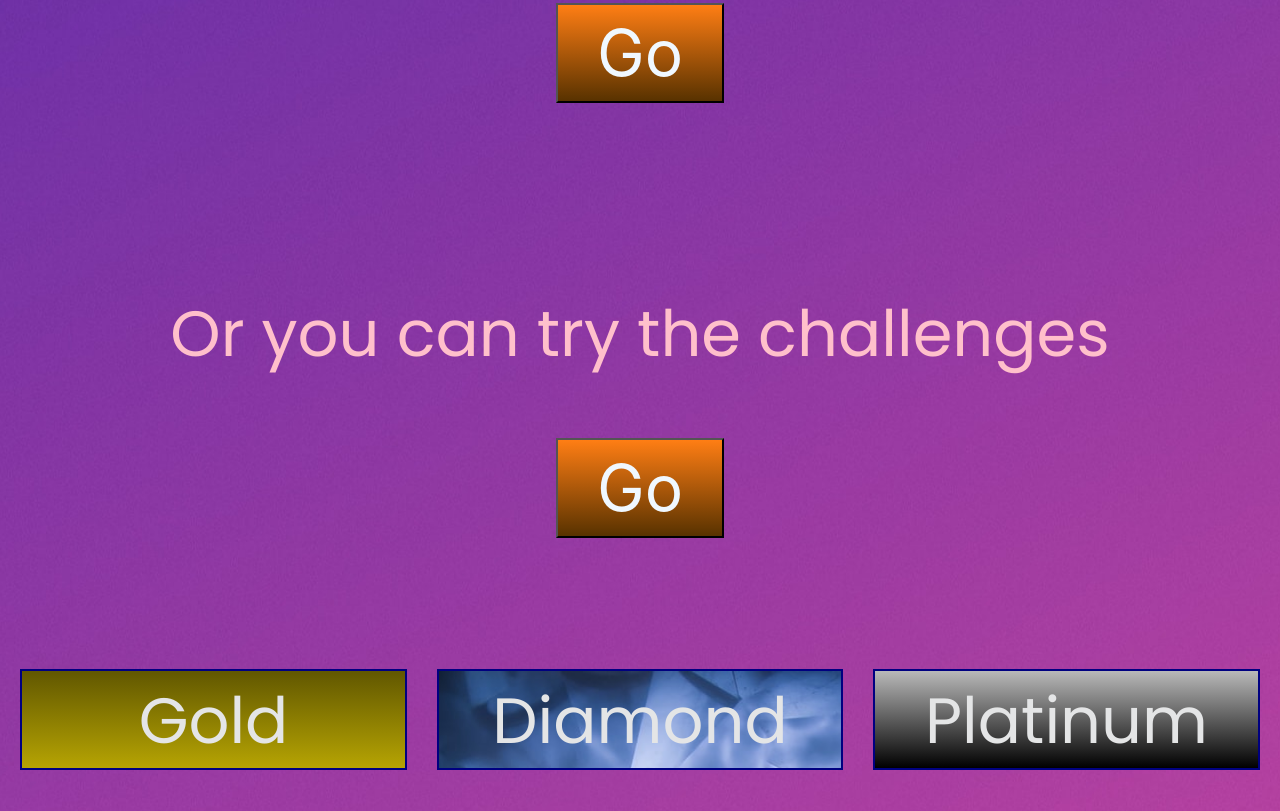
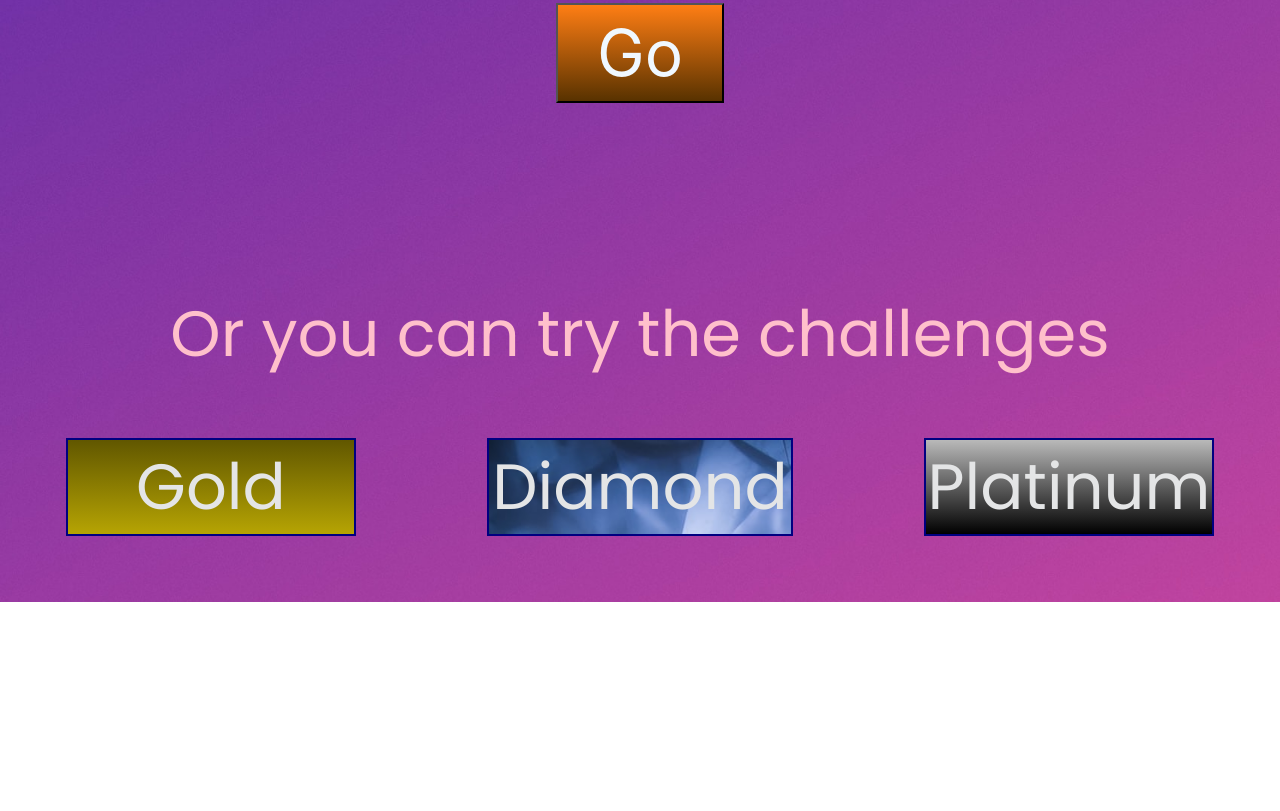
Before and after one commit to Code-Institute-Submissions/Milestone-Project-2-Maths-Game, a plain HTML site: page index.html in a window 1280 px wide. Shown: the part 932-1743 px from the top of the page. After the commit the page ends 1534 px from the top, so only its background shows below. Drawn offline with nearby package versions, Linux system fonts and the light colour scheme.

Commit message:
challenge buttons padding sorted and background stretches to fill larger devices

```diff
--- a/assets/css/style.css
+++ b/assets/css/style.css
@@ -9,6 +9,7 @@
 .background {
     background-image: url("../images/background.jpg");
     background-position: center;
+    background-size: cover;
 }
 
 .custom-layout {
@@ -139,7 +140,7 @@
 
 
 .button-container-two {
-    padding-top: 5%;
+    padding: 5% 5%;
 }
 
 .back-btn {
@@ -184,7 +185,7 @@
     width: 100%;
     text-decoration: none!important;
     text-align: center;
-    margin: 0% 0% 10% 5%;
+    margin-left: 5%;
     border: solid 2px rgb(0, 0, 128);
     -webkit-transition: ease-out 1s;
     -moz-transition: ease-out 1s;
@@ -200,7 +201,6 @@
     width: 100%;
     text-decoration: none!important;
     text-align: center;
-    margin-bottom: 10%;
     border: solid 2px rgb(0, 0, 128);
     -webkit-transition: ease-out 1s;
     -moz-transition: ease-out 1s;
@@ -216,7 +216,7 @@
     width: 100%;
     text-decoration: none!important;
     text-align: center;
-    margin: 0% 5% 10% 0%;
+    margin-right: 5%;
     border: solid 2px rgb(0, 0, 128);
     -webkit-transition: ease-out 1s;
     -moz-transition: ease-out 1s;
--- a/index.html
+++ b/index.html
@@ -87,11 +87,6 @@
             <h2 class = "sub-title">Or you can try the challenges</h2>
         </div>
     </div>
-    <div class="row">
-        <div class="col d-flex justify-content-center button-container">
-            <button id = "goChallenge" class="custom-button">Go</button>
-        </div>
-    </div>
      <div class="row justify-content-center" id = "challenge-buttons">
             <div class="col-4 button-container-two d-flex justify-content-center">
                 <a class = "gold" href="gold.html" aria-label="gold challenge"><h2 class = "challenge-text">Gold</h2></a>
```
